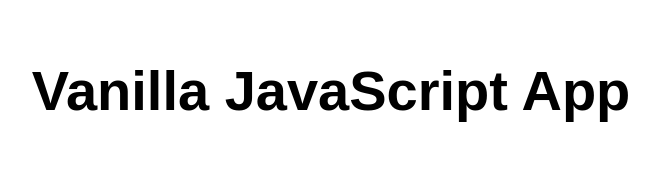
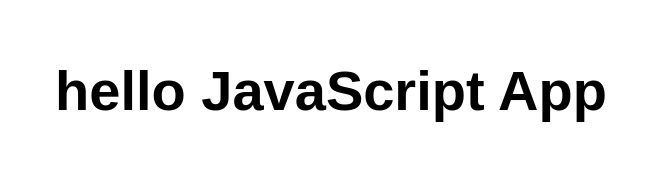
Before and after one commit to taduylinh0396077238/-azure-static-web, a website: page src/index.html in a window 1280 px wide. Shown: the whole page, without its empty margins (309-968 px from the left). Drawn offline with Linux system fonts and the light colour scheme.

Commit message:
edit content

```diff
--- a/src/index.html
+++ b/src/index.html
@@ -10,7 +10,7 @@
 
 <body>
   <main>
-    <h1>Vanilla JavaScript App</h1>
+    <h1>hello JavaScript App</h1>
   </main>
 </body>
 
```
